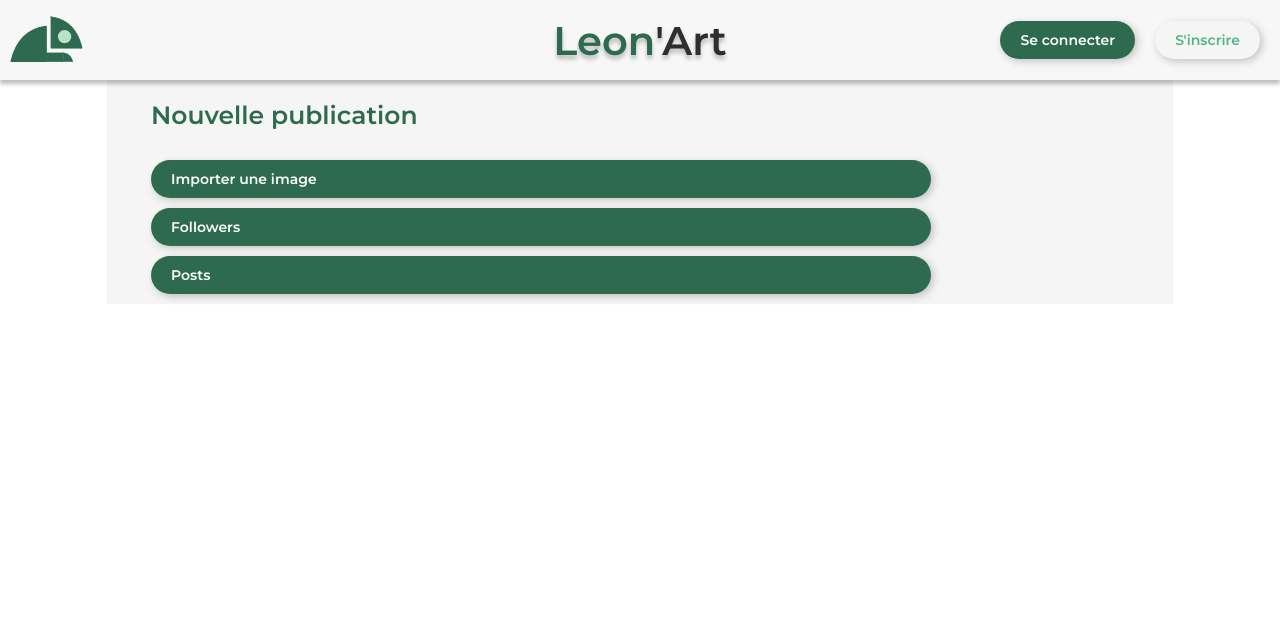
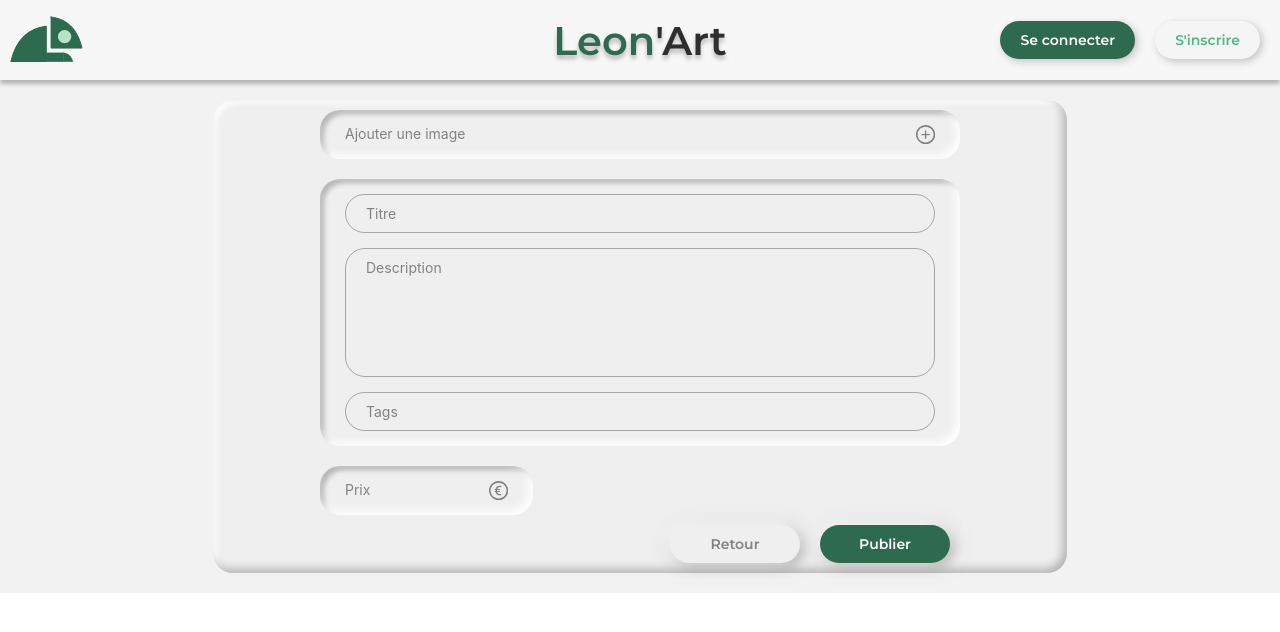
Before and after one commit to Leon-Art-EIP/mvp-leonart.github.io, a React (Create React App) app: page /mvp-leonart.github.io/publier in a window 1280 px wide. Shown: the top 632 px of the page. Built offline with nearby package versions, Linux system fonts and the light colour scheme.

Commit message:
style publier

```diff
--- a/src/Pages/Publier/Publier.tsx
+++ b/src/Pages/Publier/Publier.tsx
@@ -1,67 +1,161 @@
+import { EuroOutlined, PlusCircleOutlined } from "@ant-design/icons";
 import { Col, Row } from "antd";
 import styled from "styled-components";
+import Button from "../../Utils/Button";
 
 export default function Publier() {
   return (
-    <FullRow>
-      <StyledCol span={2}></StyledCol>
-      <StyledCol span={20}>
-        <ProfilBackground>
-          <StyledCol span={1}></StyledCol>
-          <StyledCol span={18}>
-            <Name>Nouvelle publication</Name>
-            <Button color="#FFFFFF" background="#2D6A4F">Importer une image</Button>
-            <Button color="#FFFFFF" background="#2D6A4F">Followers</Button>
-            <Button color="#FFFFFF" background="#2D6A4F">Posts</Button>
-          </StyledCol>
-        </ProfilBackground>
-      </StyledCol>
-    </FullRow>
+    <ParentRow align="middle" justify="center">
+      <PublierWrapper span={16}>
+        <FullRow justify="center">
+          <InputZone span={18}>
+            <Row>
+              <Col span={18}>
+                <Row justify="start">
+                  <div>Ajouter une image</div>
+                </Row>
+              </Col>
+              <Col span={6}>
+                <Row justify="end">
+                  <StyledPlusCircleOutlined />
+                </Row>
+              </Col>
+            </Row>
+          </InputZone>
+        </FullRow>
+        <FullRow justify="center">
+          <InputZone span={18}>
+            <FullRow>
+              <TextZone
+                flex="auto"
+                customPadding="10px 20px"
+                customMargin="0px"
+              >
+                Titre
+              </TextZone>
+            </FullRow>
+            <FullRow>
+              <TextZone
+                flex="auto"
+                customPadding="10px 20px 100px 20px"
+                customMargin="15px 0px 0px 0px"
+              >
+                Description
+              </TextZone>
+            </FullRow>
+            <FullRow>
+              <TextZone
+                flex="auto"
+                customPadding="10px 20px"
+                customMargin="15px 0px 0px 0px"
+              >
+                Tags
+              </TextZone>
+            </FullRow>
+          </InputZone>
+        </FullRow>
+        <FullRow justify="center">
+          <Col span={18}>
+            <Row>
+              <InputZone span={8}>
+                <Row>
+                  <Col span={18}>
+                    <Row justify="start">
+                      <div>Prix</div>
+                    </Row>
+                  </Col>
+                  <Col span={6}>
+                    <Row justify="end">
+                      <StyledEuroOutlined />
+                    </Row>
+                  </Col>
+                </Row>
+              </InputZone>
+            </Row>
+          </Col>
+        </FullRow>
+        <FullRow justify="center">
+          <Col span={18}>
+            <FullRow justify="end">
+              <StyledButton color="#828282" background="#F0EFEF">
+                Retour
+              </StyledButton>
+              <StyledButton color="#FFFDFD" background="#2D6A4F">
+                Publier
+              </StyledButton>
+            </FullRow>
+          </Col>
+        </FullRow>
+      </PublierWrapper>
+    </ParentRow>
   );
 }
 
-const Button = styled.div<{ color: string; background: string }>`
+const StyledButton = styled.div<{ color: string; background: string }>`
   font-family: "Montserrat", sans-serif;
-  padding: 10px 20px;
-  margin-right: 20px;
+  color: ${(props) => props.color};
   background: ${(props) => props.background};
-  color: ${(props) => props.color};
+  margin-bottom: 10px;
+  padding: 10px 15px;
+  mix-blend-mode: normal;
+  filter: drop-shadow(-4px -4px 10px #ffffff)
+    drop-shadow(4px 4px 5px rgba(0, 0, 0, 0.25));
   border-radius: 20px;
-  transition: all 0.1s ease-in-out;
-  filter: drop-shadow(2px 2px 4px rgba(0, 0, 0, 0.25))
-    drop-shadow(-2px -2px 4px #ffffff);
+  width: 100px;
+  text-align: center;
+  margin-left: 10px;
+  margin-right: 10px;
   :hover {
     cursor: pointer;
-    filter: drop-shadow(1px 1px 1px rgba(0, 0, 0, 0.25))
-      drop-shadow(-1px -1px 1px #ffffff);
   }
-  margin-bottom: 10px;
+`;
+
+const TextZone = styled(Col)<{ customPadding: string; customMargin: string }>`
+  padding: ${(props) => props.customPadding};
+  margin: ${(props) => props.customMargin};
+  border: solid;
+  border-width: 1px;
+  border-color: #0000004d;
+  border-radius: 20px;
+  color: #828282;
+`;
+
+const ParentRow = styled(Row)`
+  background: #ecececae;
 `;
 
 const FullRow = styled(Row)`
   width: 100%;
-  height: 100%;
 `;
 
-const Name = styled.div`
-  color: #2d6a4f;
-  font-family: "Montserrat";
-  font-style: normal;
-  font-weight: 600;
-  font-size: 25px;
-  text-align: left;
-  margin-bottom: 30px;
-  margin-top: 20px;
+const PublierWrapper = styled(Col)`
+  background: #f0efef;
+  border-radius: 20px;
+  width: 700px;
+  margin: 20px 0px;
+  box-shadow: inset -4px -4px 10px rgba(0, 0, 0, 0.25),
+    inset 4px 4px 5px #ffffff;
 `;
 
-const ProfilBackground = styled(Row)`
-  position: relative;
-  height: 100%;
-  width: 100%;
-  background: #f5f5f5;
+const InputZone = styled(Col)`
+  mix-blend-mode: normal;
+  box-shadow: inset -4px -4px 10px #ffffff,
+    inset 4px 4px 5px rgba(0, 0, 0, 0.25);
+  border-radius: 20px;
+  background: #f0efef;
+  padding: 15px 25px;
+  font-family: "Montserrat", sans-serif;
+  margin: 10px 0px;
+  color: #828282;
+  :hover {
+    cursor: pointer;
+  }
 `;
 
-const StyledCol = styled(Col)`
-  min-height: 100%;
-  width: 100%;
+const StyledPlusCircleOutlined = styled(PlusCircleOutlined)`
+  font-size: 1.2rem;
 `;
+
+const StyledEuroOutlined = styled(EuroOutlined)`
+  font-size: 1.2rem;
+`;
```
